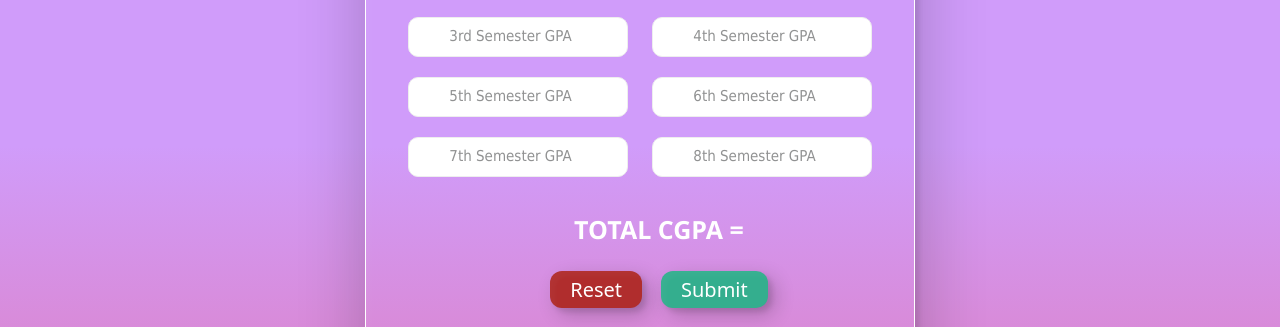
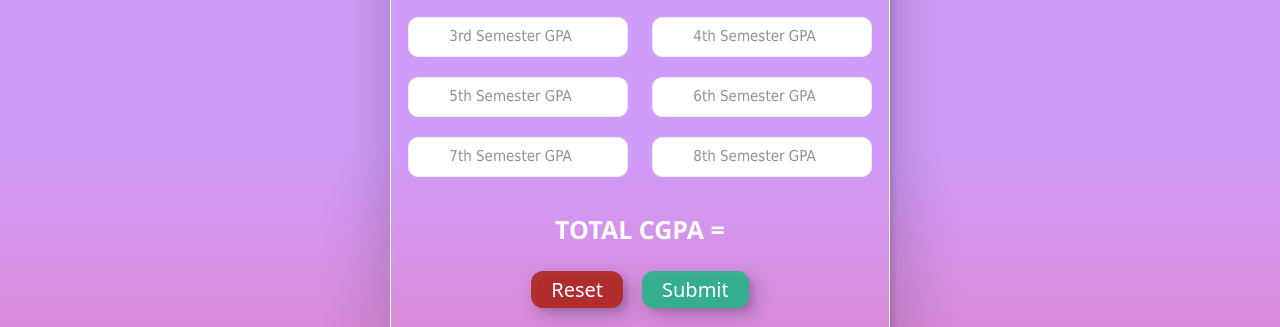
Before and after one commit to rcmehedi15/diploma-cgpa-calculator-, a plain HTML site: page index.html in a window 1280 px wide. Shown: the part 254-581 px from the top of the page. Drawn offline with nearby package versions, Linux system fonts and the light colour scheme.

Commit message:
responsive essue solve

```diff
--- a/css/style.css
+++ b/css/style.css
@@ -23,6 +23,7 @@ h6 {
 } */
 
 section {
+
     height: 100vh;
     display: flex;
     align-items: center;
@@ -37,7 +38,7 @@ section {
 .cgpa-container {
 
     text-align: center;
-    width: 550px;
+    width: 500px;
     height: auto;
     border-radius: 10px;
     border:  1px solid white;
@@ -83,7 +84,7 @@ section {
 
 .cgpa-container .cgpa-output {
     width: 100%;
-    margin-left: 19px;
+
 }
 
 .cgpa-container .cgpa-output h1 {
```
